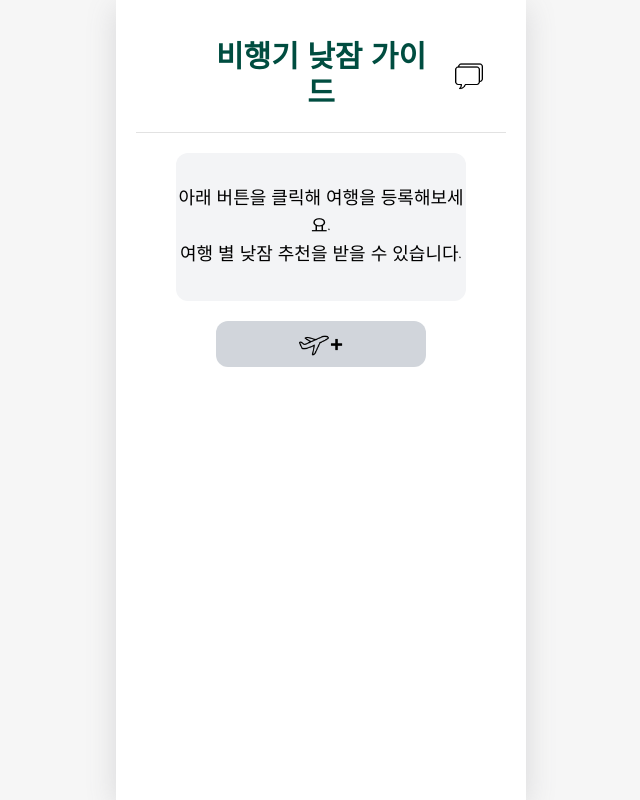
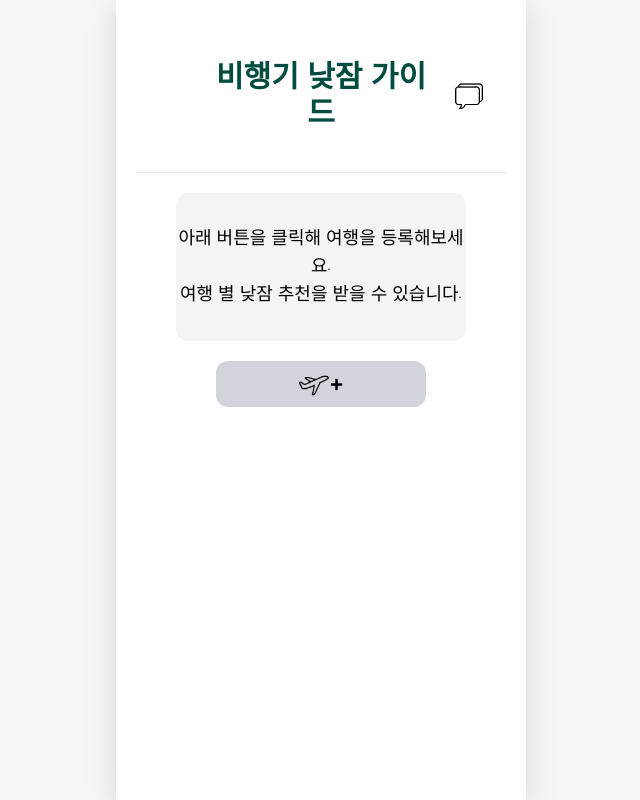
Before and after one commit to iyk2h/jubilant-goggles, a Next.js app: page / in a window 1280 px wide. Shown: the whole page, without its empty margins (319-959 px from the left). Built offline with nearby package versions, Linux system fonts and the light colour scheme; a web font is replaced by a local one.

Commit message:
refactor: 해드 부분 터치 범위 조정

```diff
--- a/app/components/MyHeader.js
+++ b/app/components/MyHeader.js
@@ -8,11 +8,11 @@ export default function MyHeader({ headText, leftChild, rightChild }) {
   const pathname = usePathname();
   return (
     <div className="myHeader flex justify-center py-5 my-5 text-3xl font-bold">
-      <header
-        className="flex w-full items-center cursor-pointer"
-        onClick={router.back}
-      >
-        <div className="head_btn_left">
+      <header className="flex w-full items-center">
+        <div
+          className="head_btn_left py-5 cursor-pointer"
+          onClick={router.back}
+        >
           {pathname === "/" ? (
             <></>
           ) : (
@@ -21,9 +21,14 @@ export default function MyHeader({ headText, leftChild, rightChild }) {
             </div>
           )}
         </div>
-        <div className="head_text">{headText}</div>
         <div
-          className="head_btn_right"
+          className="head_text py-5 cursor-pointer"
+          onClick={() => router.push("/")}
+        >
+          {headText}
+        </div>
+        <div
+          className="head_btn_right py-5 cursor-pointer"
           onClick={() =>
             window.open(
               "https://docs.google.com/forms/d/e/1FAIpQLScDXl1lx5x0NBHFuPxjsp7fQC4M_A8ha-Z8XJdzIP3XahA6GA/viewform?usp=sf_link",
@@ -31,7 +36,7 @@ export default function MyHeader({ headText, leftChild, rightChild }) {
             )
           }
         >
-          <div className="flex justify-center cursor-pointer">
+          <div className="flex justify-center">
             <ChatIcon />
           </div>
         </div>
```
